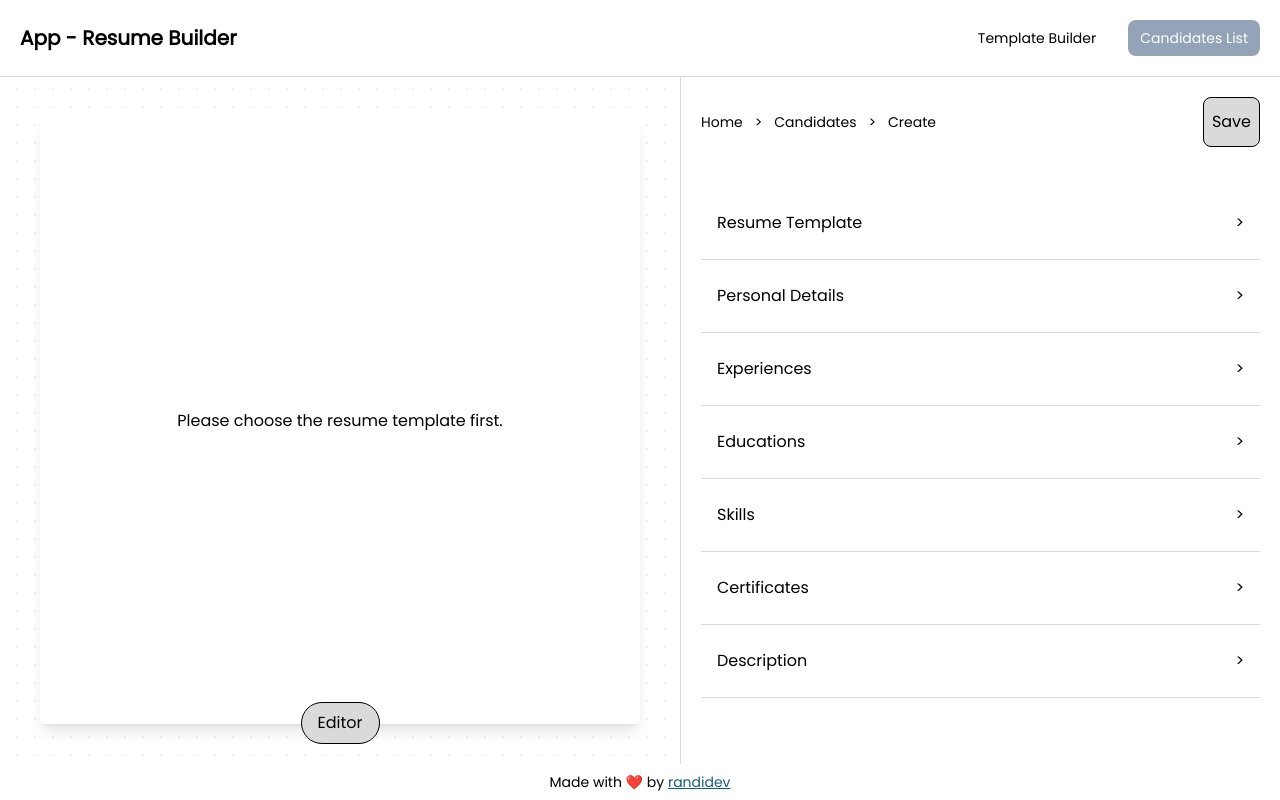
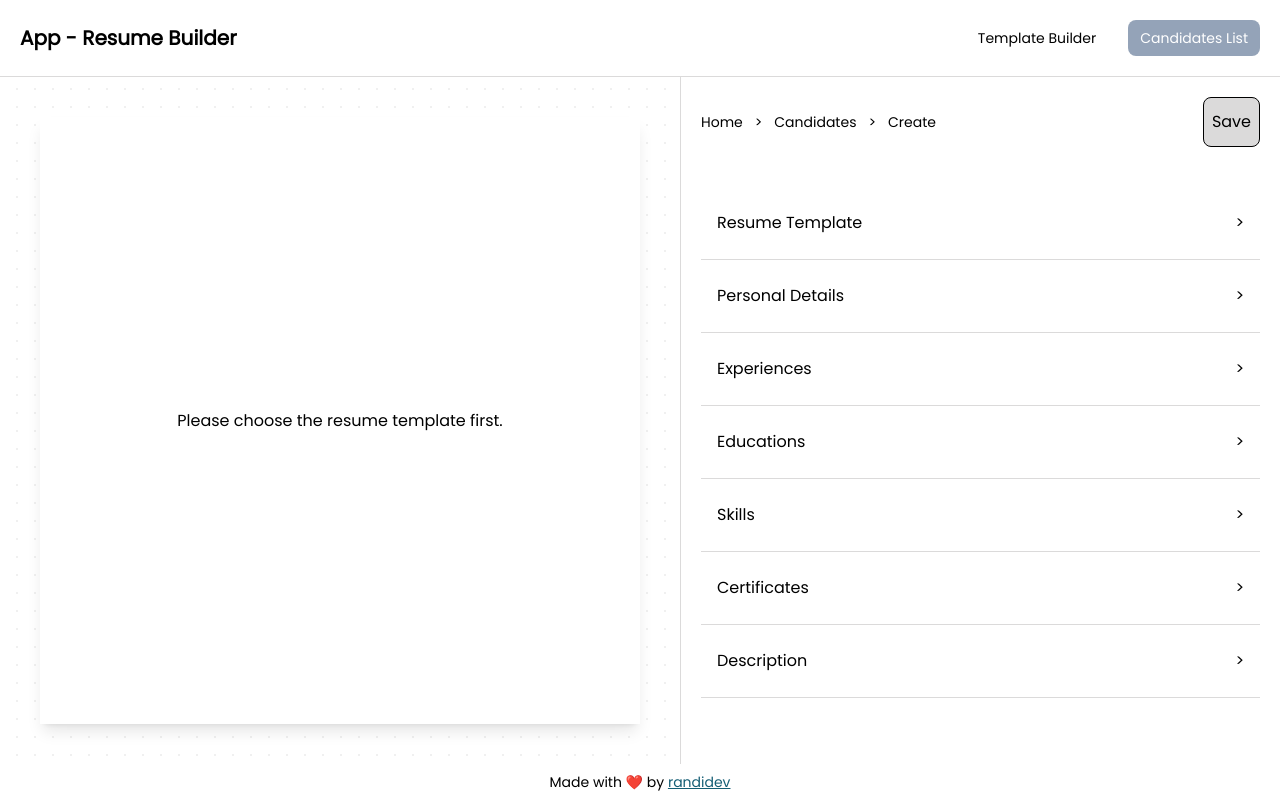
Before and after one commit to randidev/cv-builder, a Next.js app: page /candidates/add in a window 1280 px wide. Built offline with nearby package versions, Linux system fonts and the light colour scheme.

Commit message:
feat: add analytics and fix validation button

```diff
--- a/package.json
+++ b/package.json
@@ -12,6 +12,7 @@
     "@react-pdf/renderer": "^3.4.4",
     "@reduxjs/toolkit": "^2.2.7",
     "@types/uuid": "^10.0.0",
+    "@vercel/analytics": "^1.3.1",
     "clsx": "^2.1.1",
     "formik": "^2.4.6",
     "next": "14.2.5",
--- a/src/components/TemplatePreview/index.tsx
+++ b/src/components/TemplatePreview/index.tsx
@@ -100,7 +100,7 @@ export default function TemplatePreview({
                 onClick={() =>
                   dispatch(utilsActions.setUtils({ showEditor: true }))
                 }
-                className="absolute bottom-5 rounded-full border border-black bg-gray-primary px-4 py-2 text-black"
+                className="absolute bottom-5 block rounded-full border border-black bg-gray-primary px-4 py-2 text-black lg:hidden"
               >
                 Editor
               </button>
--- a/src/pages/_app.tsx
+++ b/src/pages/_app.tsx
@@ -1,6 +1,7 @@
 import { persistor, store } from "@/redux/store";
 import type { AppProps } from "next/app";
 import { Provider } from "react-redux";
+import { Analytics } from "@vercel/analytics/react";
 
 import "@/styles/globals.scss";
 import { PersistGate } from "redux-persist/integration/react";
@@ -10,6 +11,7 @@ export default function App({ Component, pageProps }: AppProps) {
   return (
     <Provider store={store}>
       <PersistGate persistor={persistor}>
+        <Analytics />
         <Layout>
           <Component {...pageProps} />
         </Layout>
```
Also changed, not shown: 1 other file (tests, documents, lock files or other folders).
